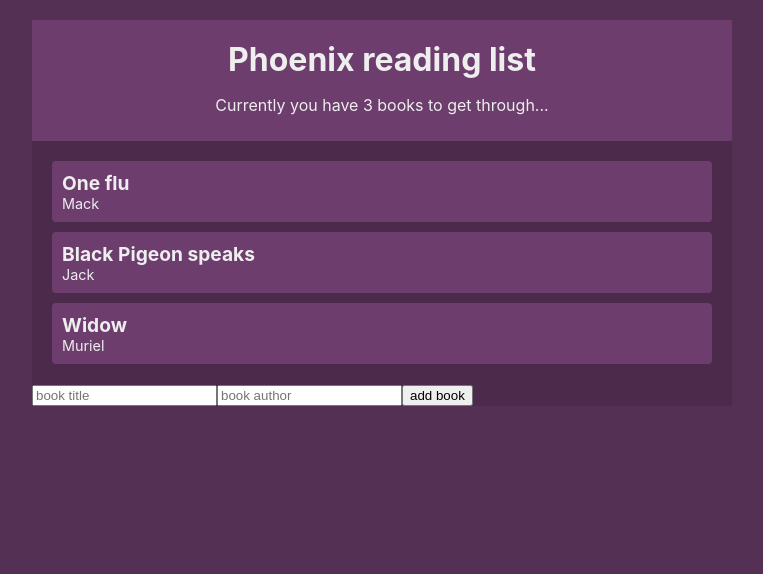
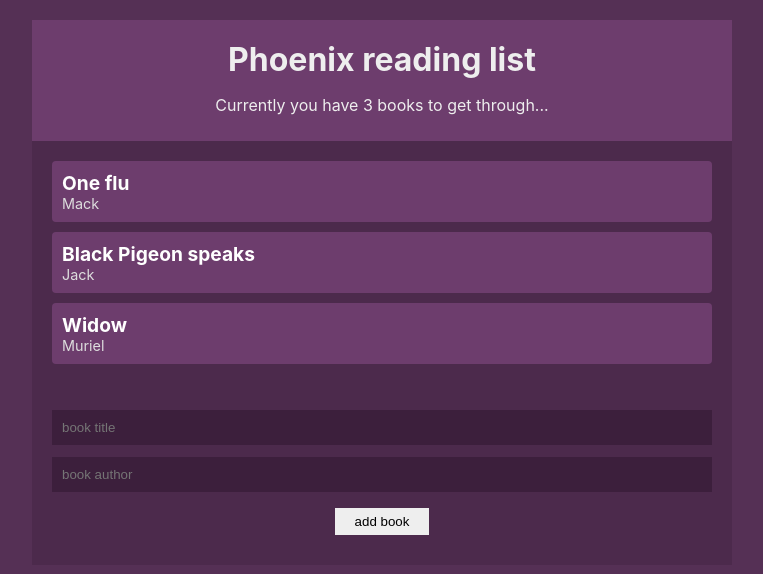
Before and after one commit to Jitgitbit/react-context-hooks-exercise-two, a React (Create React App) app: page / in a window 1280 px wide. Shown: the top 574 px of the page, without its empty margins (258-1021 px from the left). Built offline with nearby package versions, Linux system fonts and the light colour scheme.

Commit message:
BookForm vanilla css

```diff
--- a/src/index.css
+++ b/src/index.css
@@ -42,14 +42,33 @@
 }
 .book-list .title{
   font-weight: bold;
-  color: '#fff';
+  color: #fff;
   font-size: 1.2em;
 }
 .book-list .author{
   font-size: 0.9em;
-  color: '#ddd';
+  color: #ddd;
 }
 .no-more-books{
   margin: 20px;
   text-align: center;
 }
+form{
+  padding: 20px;
+}
+input[type='text']{
+  width: 100%;
+  padding: 10px;
+  box-sizing: border-box;
+  margin: 6px 0;
+  background: #3c1f3c;
+  color: #fff;
+  border: 0;
+}
+input[type='submit']{
+  margin: 10px auto;
+  background: #eee;
+  border: 0;
+  padding: 6px 20px;
+  display: block;
+}
```
